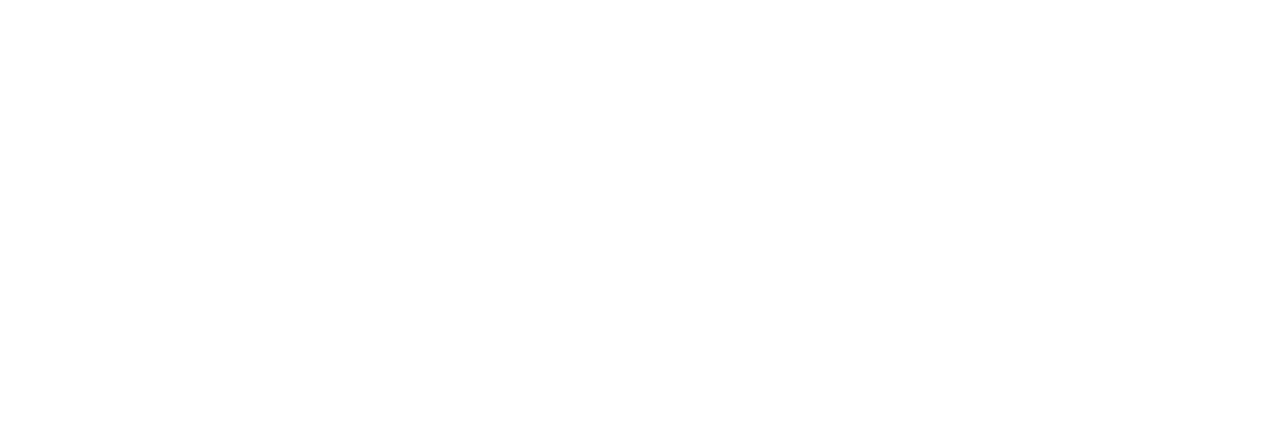
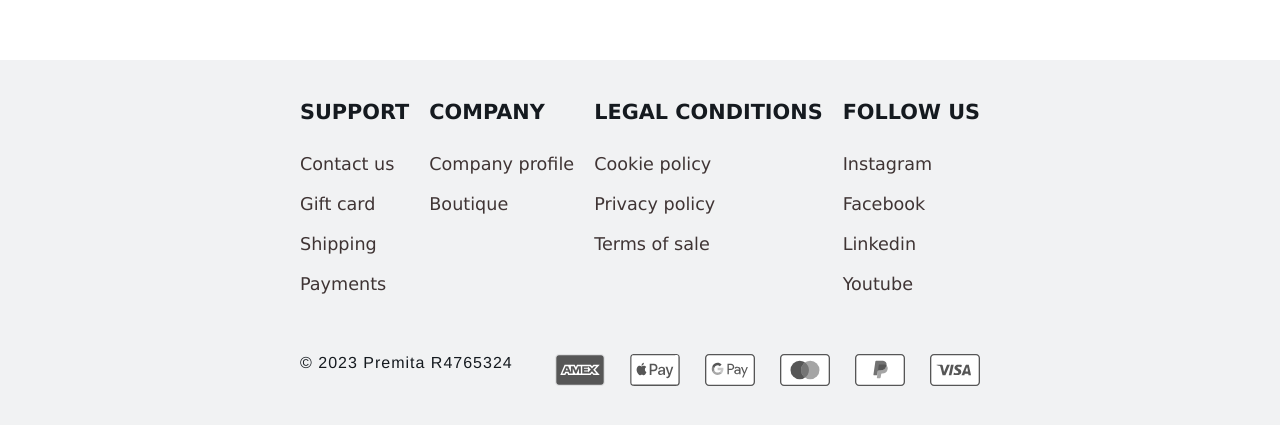
Before and after one commit to SergeiLemeshko/Vue-app-2, a Vue app: page /cart in a window 1280 px wide. Shown: the part 1075-1500 px from the top of the page. Before the commit the page ends 800 px from the top, so only its background shows below. Built offline with nearby package versions, Linux system fonts and the light colour scheme.

Commit message:
добавил footer и валидацию при вводе отзыва

```diff
--- a/public/index.html
+++ b/public/index.html
@@ -1,5 +1,5 @@
 <!DOCTYPE html>
-<html lang="">
+<html lang="en">
   <head>
     <meta charset="utf-8">
     <meta http-equiv="X-UA-Compatible" content="IE=edge">
--- a/src/App.vue
+++ b/src/App.vue
@@ -2,18 +2,21 @@
     <div class="app">
         <nav-block/>
         <my-main/>
+        <my-footer/>
     </div>
 </template>
 
 <script>
 import MyMain from './views/MyMain.vue';
 import NavBlock from "@/components/NavBlock.vue";
+import MyFooter from "@/components/footer/MyFooter.vue"
 
 export default {
     name: "app",
     components: {
         MyMain,
-        NavBlock
+        NavBlock,
+        MyFooter
     }
 }
 </script>
--- a/src/components/cart/Cart.vue
+++ b/src/components/cart/Cart.vue
@@ -134,6 +134,7 @@
     display: flex;
     flex-direction: column;
     margin: 200px 0px 50px 0px;
+    min-height: 800px;
 }
 .cart-sum {
     display: flex;
@@ -180,7 +181,6 @@
     display: block;
     margin: 0 auto;
     margin-top: 200px;
-    top: 400px;
     font-family: 'Lucida Sans Unicode';
     font-size: 2rem;
     text-transform: uppercase;
--- /dev/null
+++ b/src/components/footer/MyFooter.vue
@@ -0,0 +1,175 @@
+<template>
+    <footer class="footer">
+        <section class="footer-top">
+            <ul class="footer-support__menu">
+                <li>
+                    <p>Support</p>
+                </li>
+                <li>
+                    <a href="#" title="Contact us">Contact us</a>
+                </li>
+                <li>
+                    <a href="#" title="Gift card">Gift card</a>
+                </li>
+                <li>
+                    <a href="#" title="Shipping">Shipping</a>
+                </li>
+                <li>
+                    <a href="#" title="Payments">Payments</a>
+                </li>
+
+            </ul>
+            <ul class="footer-company__menu">
+                <li>
+                    <p>Company</p>
+                </li>
+                <li>
+                    <a href="#" title="Company profile">Company profile</a>
+                </li>
+                <li>
+                    <a href="#" title="Boutique">Boutique</a>
+                </li>
+            </ul>
+            <ul class="footer-conditions__menu">
+                <li>
+                    <p>Legal conditions</p>
+                </li>
+                <li>
+                    <a href="#" title="Cookie policy">Cookie policy</a>
+                </li>
+                <li>
+                    <a href="#" title="Privacy policy">Privacy policy</a>
+                </li>
+                <li>
+                    <a href="#" title="Terms of sale">Terms of sale</a>
+                </li>
+            </ul>
+            <ul class="footer-info__menu">
+                <li>
+                    <p>Follow us</p>
+                </li>
+                <li>
+                    <a href="https://www.instagram.com/" title="Instagram">Instagram</a>
+                </li>
+                <li>
+                    <a href="https://www.facebook.com/" title="Facebook">Facebook</a>
+                </li>
+                <li>
+                    <a href="#" title="Linkedin">Linkedin</a>
+                </li>
+                <li>
+                    <a href="https://www.youtube.com/" title="Youtube">Youtube</a>
+                </li>
+            </ul>
+        </section>
+        <section class="footer-bottom">
+            <div class="footer-bottom__left">
+                <span>©  2023  Premita  R4765324</span>
+            </div>
+            <div class="footer-bottom__right">
+                <div class="footer-bottom-icons__root">
+                    <ul class="footer-bottom-icons__list">
+                        <li class="footer-bottom-icons__item">
+                            <img src="@/assets/svg/pay/pay-1.svg" alt="img_payment"/>
+                        </li>
+                        <li class="footer-bottom-icons__item">
+                            <img src="@/assets/svg/pay/pay-2.svg">
+                        </li>
+                        <li class="footer-bottom-icons__item">
+                            <img src="@/assets/svg/pay/pay-3.svg">
+                        </li>
+                        <li class="footer-bottom-icons__item">
+                            <img src="@/assets/svg/pay/pay-4.svg">
+                        </li>
+                        <li class="footer-bottom-icons__item">
+                            <img src="@/assets/svg/pay/pay-5.svg">
+                        </li>
+                        <li class="footer-bottom-icons__item">
+                            <img src="@/assets/svg/pay/pay-6.svg">
+                        </li>
+                    </ul>
+                </div>
+            </div>
+        </section>
+    </footer>
+</template>
+
+<script>
+export default {
+    name: "my-footer",
+
+}
+</script>
+
+<style lang="scss" scoped>
+$font-family: 'Lucida Sans Unicode';
+.footer {
+    display: flex;
+    flex-direction: column;
+    height: 400px;
+    background: rgb(241, 242, 243);
+    margin-top: 135px;
+    padding: 40px 300px;
+
+    & p {
+    font-size: 1.3rem;
+    text-transform: uppercase;
+    margin-bottom: 30px;
+    font-family: $font-family;
+    font-weight: 600;
+    }
+}
+.footer-top {
+    display: flex;
+    justify-content: space-between;
+    margin-bottom: 40px;
+
+    & li {
+        list-style-type: none;
+        margin-bottom: 20px;
+    }
+
+    & a:active,  a {
+        color: #3f3434;
+        text-decoration: none;
+        font-family: $font-family;
+        font-size: 1.1rem;
+    }
+
+    & a:hover {
+        color: #9e9d9d;
+    }
+}
+.footer-support__menu {
+}
+.footer-company__menu {
+}
+.footer-conditions__menu {
+}
+.footer-info__menu {
+}
+.footer-bottom {
+    display: flex;
+    justify-content: space-between;
+}
+.footer-bottom__left {
+    & span {
+        letter-spacing: 1px;
+    }
+}
+.footer-bottom__right {
+}
+.footer-bottom-icons__root {
+}
+.footer-bottom-icons__list {
+}
+.footer-bottom-icons__item {
+    display: inline-block;
+    line-height: 1;
+    margin-right: 25px;
+    width: 50px;
+}
+.footer-bottom-icons__item:last-child {
+    margin-right: 0px;
+}
+</style>
--- a/src/components/reviews/ReviewForm.vue
+++ b/src/components/reviews/ReviewForm.vue
@@ -5,13 +5,17 @@
         @click.stop="hideForm"
         @submit.prevent="onSubmit">
         <div @click.stop class="review-form__content">
+            <div class="review-form__excess">
+                <p v-show="isVisible">
+                    The text must not exceed 100 characters!
+                </p>
+            </div>
             <p>
                 <label for="review"></label>
                 <textarea
                     id="review"
                     placeholder="Your feedback..."
-                    v-model="review"
-                    ref="textareaE">
+                    v-model="review">
                 </textarea>
             </p>
             <div class="review-form__btn">
@@ -33,7 +37,8 @@
     },
     data() {
         return {
-            review: null
+            review: null,
+            isVisible: false
         }
     },
     props: {
@@ -52,8 +57,13 @@
             let wareReview = {
                 review: this.review,
             }
-            this.$emit('sendSubmitted', wareReview);
-            this.review = null;
+            if(this.review.length <= 70 ) {
+                this.$emit('sendSubmitted', wareReview);
+                this.review = null;
+                this.isVisible = false;
+            } else if(this.review.length >= 70) {
+                this.isVisible = true;
+            }
         }
     }
 }
@@ -92,6 +102,15 @@
         }
     }
 }
+.review-form__excess {
+    display: block;
+    height: 30px;
+    text-align: center;
+    font-family: 'Lucida Sans Unicode';
+    font-size: 18px;
+    padding-top: 20px;
+    color: rgb(221, 56, 27);
+}
 textarea {
     resize: none;
     height: 250px;
--- a/src/views/MyMain.vue
+++ b/src/views/MyMain.vue
@@ -1,21 +1,17 @@
 <template>
-    <div class="main">
+    <main class="main">
         <!--для сохранения состояния при изменении URL-->
         <keep-alive>
             <router-view></router-view>
         </keep-alive>
-    </div>
+    </main>
 </template>
 
 <script>
-
 export default {
     name: "my-main"
 }
 </script>
 
-<style lang="scss" scoped>
-    .main {
-
-    }
+<style lang="scss">
 </style>
```
